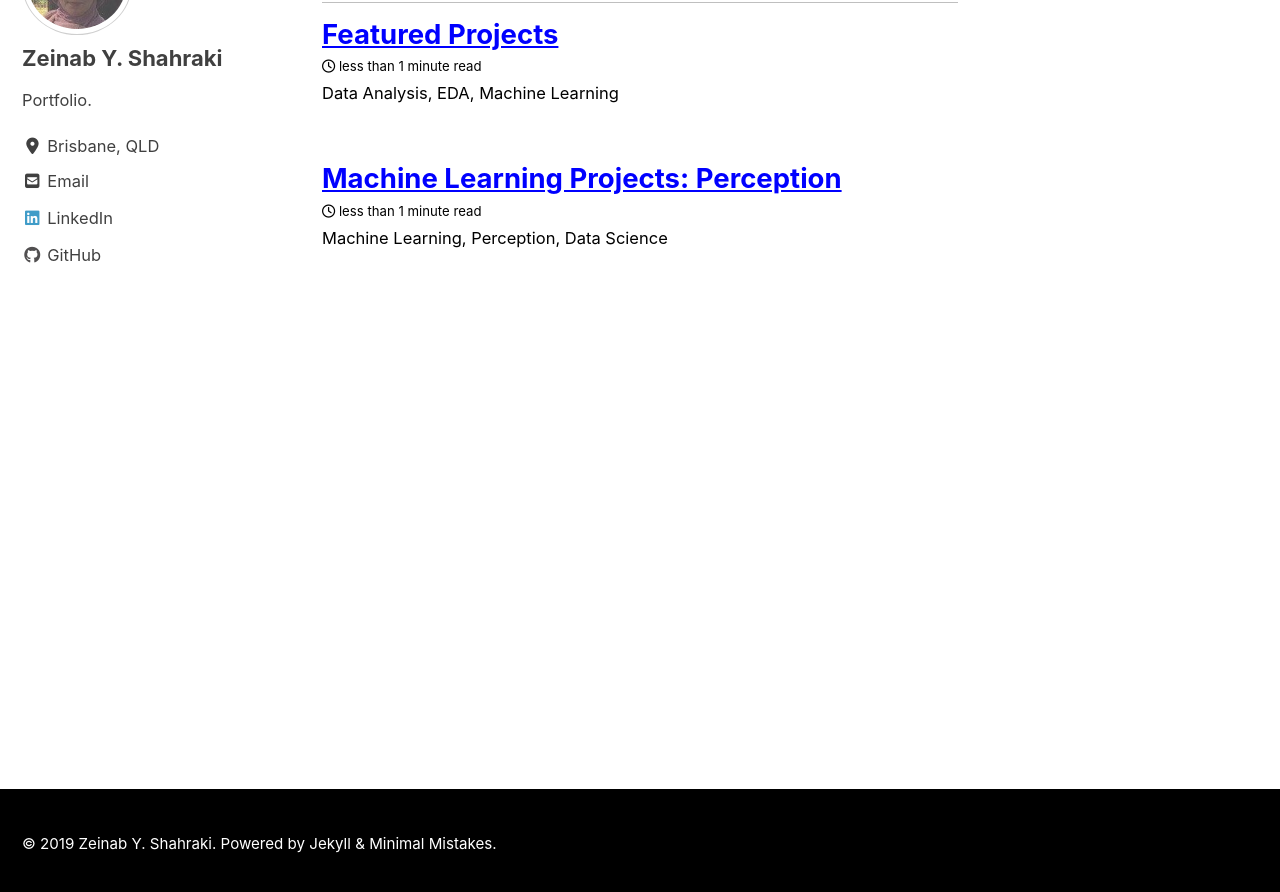
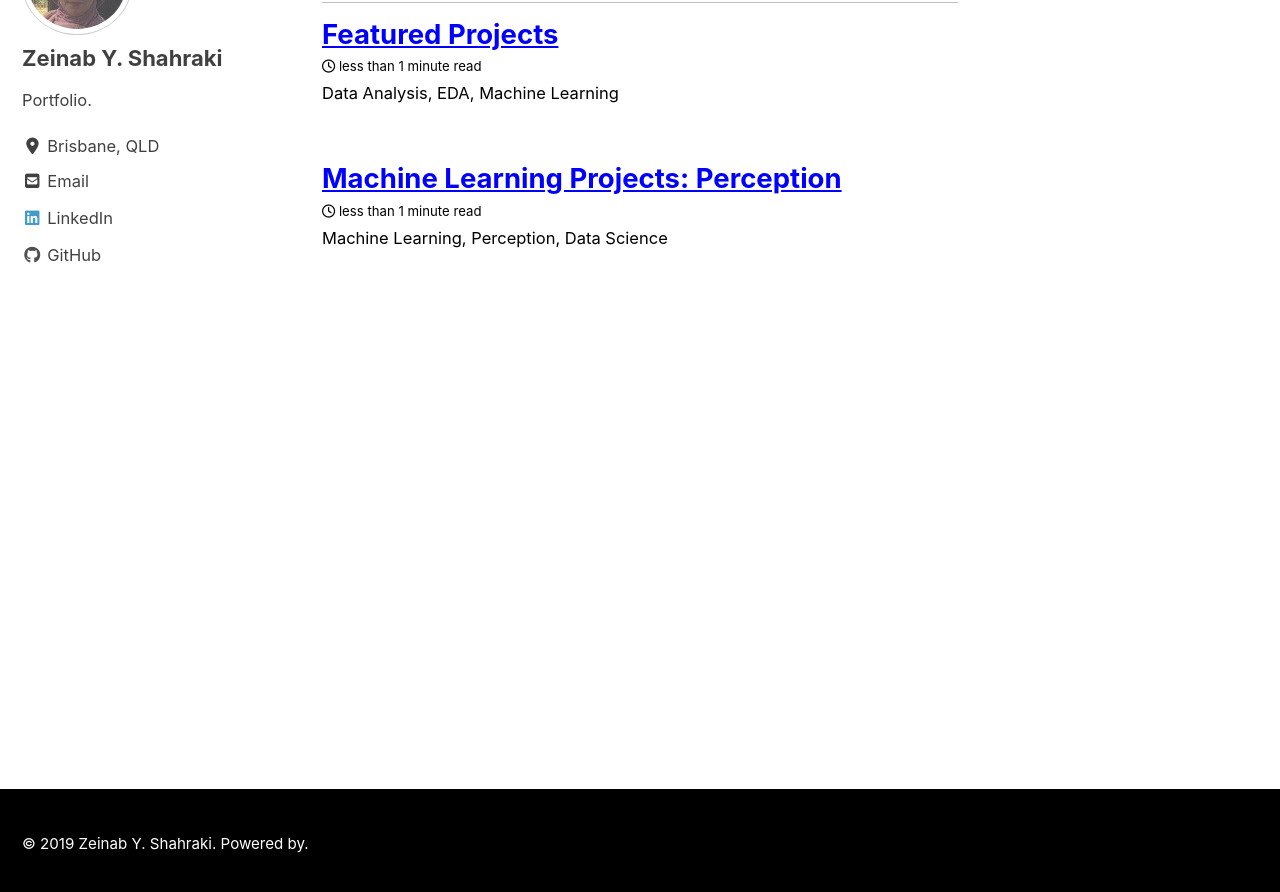
Before and after one commit to z1shahraki/z1shahraki.github.io, a Jekyll site: the page built from index.html, in a window 1280 px wide and 900 px high, scrolled down 761 px. Shown: the top 892 px of the window. Built offline with Jekyll 4.4.1, drawn with Linux system fonts in a browser that asks for light colours; cached includes are drawn as plain includes; nearby versions of some CDN libraries; the list of posts is cut into pages by our own code.

Commit message:
new gith

```diff
--- a/_includes/footer.html
+++ b/_includes/footer.html
@@ -1 +1 @@
-<div class="page__footer-copyright">&copy; {{ site.time | date: '%Y' }} {{ site.name | default: site.title }}. {{ site.data.ui-text[site.locale].powered_by | default: "Powered by" }} <a href="https://jekyllrb.com" rel="nofollow">Jekyll</a> &amp; <a href="https://mademistakes.com/work/minimal-mistakes-jekyll-theme/" rel="nofollow">Minimal Mistakes</a>.</div>
+<div class="page__footer-copyright">&copy; {{ site.time | date: '%Y' }} {{ site.name | default: site.title }}. {{ site.data.ui-text[site.locale].powered_by}}.</div>
```
